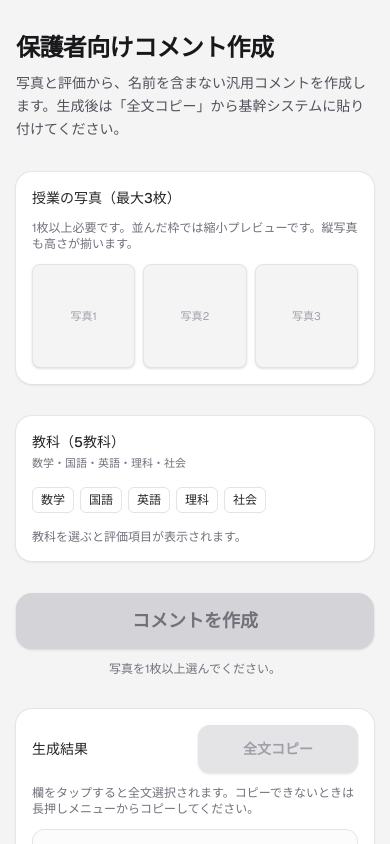
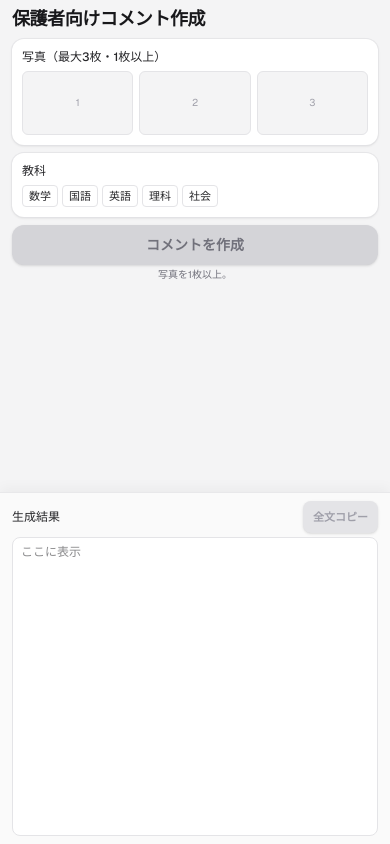
Before and after one commit to minamiiwakuni4-dotcom/comment-sakusei, a Next.js app: page / in a window 390 px wide. Shown: the top 844 px of the page. Built offline with nearby package versions, Linux system fonts and the light colour scheme.

Commit message:
Refactor layout and enhance Home component structure for improved responsiveness. Update layout styles for better flex behavior and adjust Home component to optimize photo upload section and ratings display.

```diff
--- a/src/app/layout.tsx
+++ b/src/app/layout.tsx
@@ -28,7 +28,9 @@ export default function RootLayout({
       lang="ja"
       className={`${geistSans.variable} ${geistMono.variable} h-full antialiased`}
     >
-      <body className="min-h-full flex flex-col">{children}</body>
+      <body className="flex min-h-dvh flex-col overscroll-none">
+        {children}
+      </body>
     </html>
   );
 }
--- a/src/app/page.tsx
+++ b/src/app/page.tsx
@@ -30,7 +30,7 @@ export default function Home() {
   const [photos, setPhotos] = useState<(File | null)[]>([null, null, null]);
   const [subject, setSubject] = useState<SubjectId | null>(null);
   const [ratings, setRatings] =
-    useState<Partial<Record<DimensionKey, RatingLevel>>>(emptyRatings);
+    useState<Partial<Record<DimensionKey, RatingLevel>>>(() => emptyRatings());
   const [generated, setGenerated] = useState(() => {
     if (typeof window === "undefined") return "";
     try {
@@ -152,28 +152,24 @@ export default function Home() {
   const dimList = subject ? dimensionEntries(subject) : [];
 
   return (
-    <div className="min-h-full bg-zinc-100 text-zinc-900">
-      <main className="mx-auto flex max-w-lg flex-col gap-8 px-4 py-8 pb-28">
-        <header className="space-y-2">
-          <h1 className="text-2xl font-semibold tracking-tight">
+    <div className="flex h-dvh max-h-dvh flex-col overflow-hidden bg-zinc-100 text-zinc-900">
+      <div className="mx-auto flex min-h-0 w-full max-w-lg flex-1 flex-col">
+        <div className="min-h-0 flex-1 overflow-y-auto overscroll-contain px-3 pt-2">
+          <main className="flex flex-col gap-2 pb-2">
+            <header className="shrink-0">
+              <h1 className="text-lg font-semibold leading-tight tracking-tight sm:text-xl">
                 保護者向けコメント作成
               </h1>
-          <p className="text-sm leading-relaxed text-zinc-600">
-            写真と評価から、名前を含まない汎用コメントを作成します。生成後は「全文コピー」から基幹システムに貼り付けてください。
-          </p>
             </header>
 
-        <section className="space-y-3 rounded-2xl bg-white p-4 shadow-sm ring-1 ring-zinc-200/80">
-          <h2 className="text-sm font-medium text-zinc-800">
-            授業の写真（最大3枚）
+            <section className="space-y-1.5 rounded-xl bg-white p-2.5 shadow-sm ring-1 ring-zinc-200/80">
+              <h2 className="text-xs font-medium text-zinc-800">
+                写真（最大3枚・1枚以上）
               </h2>
-          <p className="text-xs text-zinc-500">
-            1枚以上必要です。並んだ枠では縮小プレビューです。縦写真も高さが揃います。
-          </p>
-          <div className="grid grid-cols-3 gap-2">
+              <div className="grid grid-cols-3 gap-1.5">
                 {[0, 1, 2].map((i) => (
-              <div key={i} className="flex min-w-0 flex-col gap-1.5">
-                <label className="relative aspect-square w-full overflow-hidden rounded-lg border border-zinc-200 bg-zinc-100 shadow-sm">
+                  <div key={i} className="min-w-0">
+                    <label className="relative block h-16 w-full overflow-hidden rounded-md border border-zinc-200 bg-zinc-100">
                       {thumbUrls[i] ? (
                         // eslint-disable-next-line @next/next/no-img-element -- blob: preview
                         <img
@@ -182,8 +178,8 @@ export default function Home() {
                           className="size-full object-cover"
                         />
                       ) : (
-                    <span className="flex size-full items-center justify-center text-[11px] text-zinc-400">
-                      写真{i + 1}
+                        <span className="flex size-full items-center justify-center text-[10px] text-zinc-400">
+                          {i + 1}
                         </span>
                       )}
                       <input
@@ -197,32 +193,20 @@ export default function Home() {
                         }}
                       />
                     </label>
-                {photos[i] ? (
-                  <p className="truncate px-0.5 text-[10px] leading-tight text-zinc-500">
-                    {photos[i]!.name}
-                  </p>
-                ) : null}
                   </div>
                 ))}
               </div>
             </section>
 
-        <section className="space-y-4 rounded-2xl bg-white p-4 shadow-sm ring-1 ring-zinc-200/80">
-          <div className="space-y-1">
-            <h2 className="text-sm font-medium text-zinc-800">
-              教科（{SUBJECT_IDS.length}教科）
-            </h2>
-            <p className="text-[11px] leading-snug text-zinc-500">
-              {SUBJECT_IDS.map((id) => SUBJECT_LABELS[id]).join("・")}
-            </p>
-          </div>
-          <div className="flex flex-wrap gap-1.5">
+            <section className="space-y-1.5 rounded-xl bg-white p-2.5 shadow-sm ring-1 ring-zinc-200/80">
+              <h2 className="text-xs font-medium text-zinc-800">教科</h2>
+              <div className="flex flex-wrap gap-1">
                 {SUBJECT_IDS.map((id) => (
                   <button
                     key={id}
                     type="button"
                     onClick={() => onSubjectChange(id)}
-                className={`rounded-md border px-2 py-1 text-xs font-medium transition ${
+                    className={`rounded border px-1.5 py-0.5 text-[11px] font-medium transition ${
                       subject === id
                         ? "border-zinc-900 bg-zinc-900 text-white"
                         : "border-zinc-200 bg-white text-zinc-800 hover:border-zinc-400"
@@ -233,22 +217,20 @@ export default function Home() {
                 ))}
               </div>
 
-          {!subject ? (
-            <p className="text-xs text-zinc-500">教科を選ぶと評価項目が表示されます。</p>
-          ) : (
-            dimList.map(({ key, label }) => (
+              {subject
+                ? dimList.map(({ key, label }) => (
                     <fieldset
                       key={key}
-                className="space-y-2 rounded-xl bg-zinc-50/80 px-3 py-3"
+                      className="space-y-1 rounded-lg bg-zinc-50/80 px-2 py-1.5"
                     >
-                <legend className="text-sm font-medium text-zinc-700">
+                      <legend className="text-[11px] font-medium text-zinc-700">
                         {label}
                       </legend>
-                <div className="flex flex-wrap gap-1">
+                      <div className="flex flex-wrap gap-0.5">
                         {LEVELS.map((lvl) => (
                           <label
                             key={lvl}
-                      className={`flex min-h-8 cursor-pointer items-center justify-center rounded-md border px-2 py-1 text-[11px] font-medium transition ${
+                            className={`flex min-h-7 cursor-pointer items-center justify-center rounded border px-1.5 py-0.5 text-[10px] font-medium leading-none transition ${
                               ratings[key] === lvl
                                 ? "border-zinc-900 bg-zinc-900 text-white"
                                 : "border-zinc-200 bg-white text-zinc-800 hover:border-zinc-400"
@@ -269,65 +251,63 @@ export default function Home() {
                       </div>
                     </fieldset>
                   ))
-          )}
+                : null}
             </section>
 
             {error ? (
               <p
-            className="rounded-xl bg-red-50 px-4 py-3 text-sm text-red-800 ring-1 ring-red-200"
+                className="shrink-0 rounded-lg bg-red-50 px-2 py-1.5 text-[11px] leading-snug text-red-800 ring-1 ring-red-200"
                 role="alert"
               >
                 {error}
               </p>
             ) : null}
 
-        <div className="flex flex-col gap-3">
+            <div className="shrink-0 flex flex-col gap-1">
               <button
                 type="button"
                 disabled={!canSubmit || loading}
                 onClick={onGenerate}
-            className="min-h-14 rounded-2xl bg-zinc-900 text-lg font-semibold text-white shadow-sm transition hover:bg-zinc-800 disabled:cursor-not-allowed disabled:bg-zinc-300 disabled:text-zinc-500"
+                className="min-h-10 rounded-xl bg-zinc-900 text-sm font-semibold text-white shadow-sm transition hover:bg-zinc-800 disabled:cursor-not-allowed disabled:bg-zinc-300 disabled:text-zinc-500"
               >
                 {loading ? "作成中…" : "コメントを作成"}
               </button>
               {!canSubmit ? (
-            <p className="text-center text-xs text-zinc-500">
-              {!photoCount ? "写真を1枚以上選んでください。" : null}
-              {photoCount && !subject ? "教科を選んでください。" : null}
+                <p className="text-center text-[10px] leading-tight text-zinc-500">
+                  {!photoCount ? "写真を1枚以上。" : null}
+                  {photoCount && !subject ? "教科を選択。" : null}
                   {photoCount && subject && !ratingsComplete
-                ? "評価4項目すべてを選んでください。"
+                    ? "評価4項目をすべて。"
                     : null}
                 </p>
               ) : null}
             </div>
+          </main>
+        </div>
 
-        <section className="space-y-3 rounded-2xl bg-white p-4 shadow-sm ring-1 ring-zinc-200/80">
-          <div className="flex flex-wrap items-center justify-between gap-2">
-            <h2 className="text-sm font-medium text-zinc-800">生成結果</h2>
+        <section className="flex h-[min(42dvh,22rem)] min-h-[9.5rem] shrink-0 flex-col gap-1 border-t border-zinc-200/80 bg-zinc-50 px-3 pb-[max(0.5rem,env(safe-area-inset-bottom))] pt-2 shadow-[0_-4px_12px_rgba(0,0,0,0.04)]">
+          <div className="flex shrink-0 flex-wrap items-center justify-between gap-1.5">
+            <h2 className="text-xs font-medium text-zinc-800">生成結果</h2>
             <button
               type="button"
               disabled={!generated}
               onClick={copyAll}
-              className="min-h-12 min-w-[10rem] rounded-xl bg-emerald-600 px-4 text-sm font-semibold text-white shadow-sm transition hover:bg-emerald-500 disabled:cursor-not-allowed disabled:bg-zinc-200 disabled:text-zinc-400"
+              className="min-h-8 rounded-lg bg-emerald-600 px-2.5 text-[11px] font-semibold text-white shadow-sm transition hover:bg-emerald-500 disabled:cursor-not-allowed disabled:bg-zinc-200 disabled:text-zinc-400"
             >
-              {copied ? "コピーしました" : "全文コピー"}
+              {copied ? "コピー済" : "全文コピー"}
             </button>
           </div>
-          <p className="text-xs text-zinc-500">
-            欄をタップすると全文選択されます。コピーできないときは長押しメニューからコピーしてください。
-          </p>
           <textarea
             ref={textareaRef}
             readOnly
             value={generated}
-            placeholder="「コメントを作成」を押すとここに表示されます。"
+            placeholder="ここに表示"
             onFocus={selectAllText}
             onClick={selectAllText}
-            rows={10}
-            className="w-full resize-y rounded-xl border border-zinc-200 bg-zinc-50/50 px-3 py-3 text-base leading-relaxed text-zinc-900 outline-none focus:border-zinc-400 focus:ring-2 focus:ring-zinc-300"
+            className="min-h-0 flex-1 resize-none rounded-lg border border-zinc-200 bg-white px-2 py-1.5 text-xs leading-snug text-zinc-900 outline-none focus:border-zinc-400 focus:ring-1 focus:ring-zinc-300"
           />
         </section>
-      </main>
+      </div>
     </div>
   );
 }
```
Lines whose indentation alone changed are shown as unchanged.
